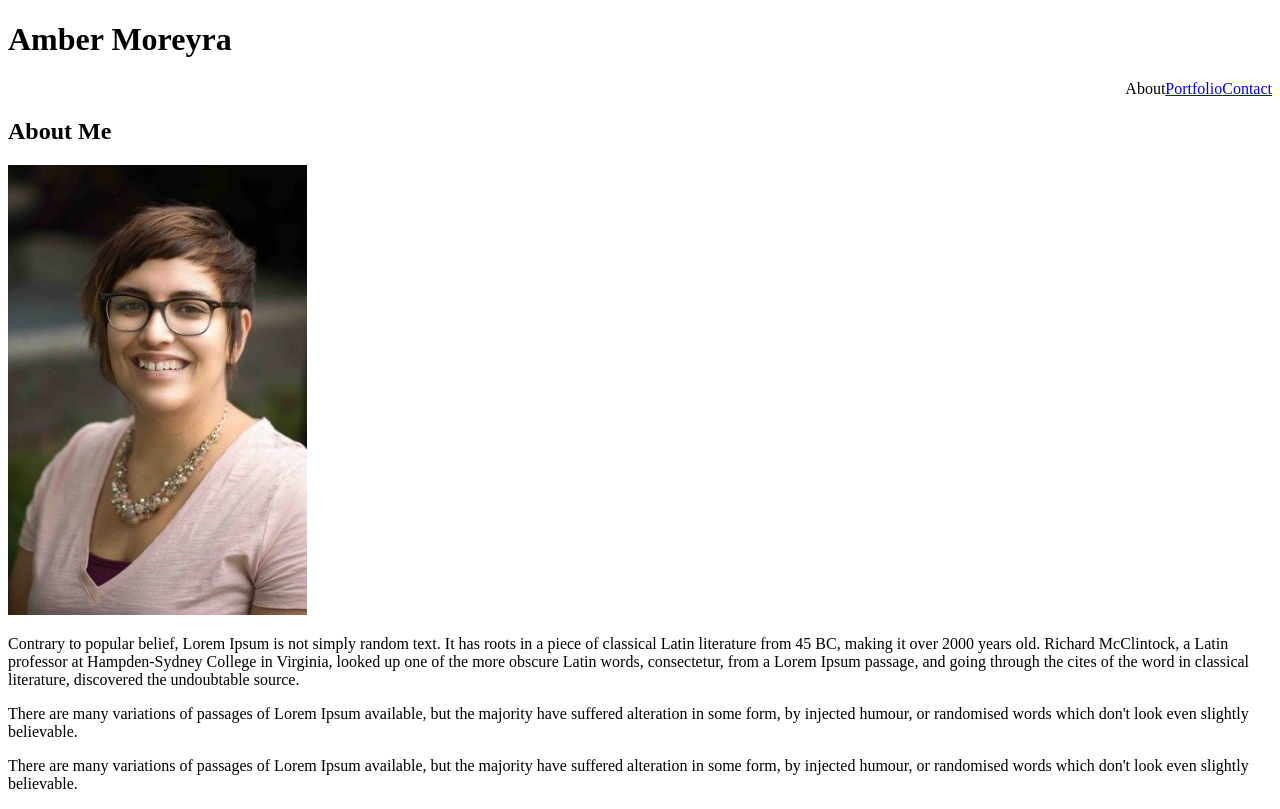
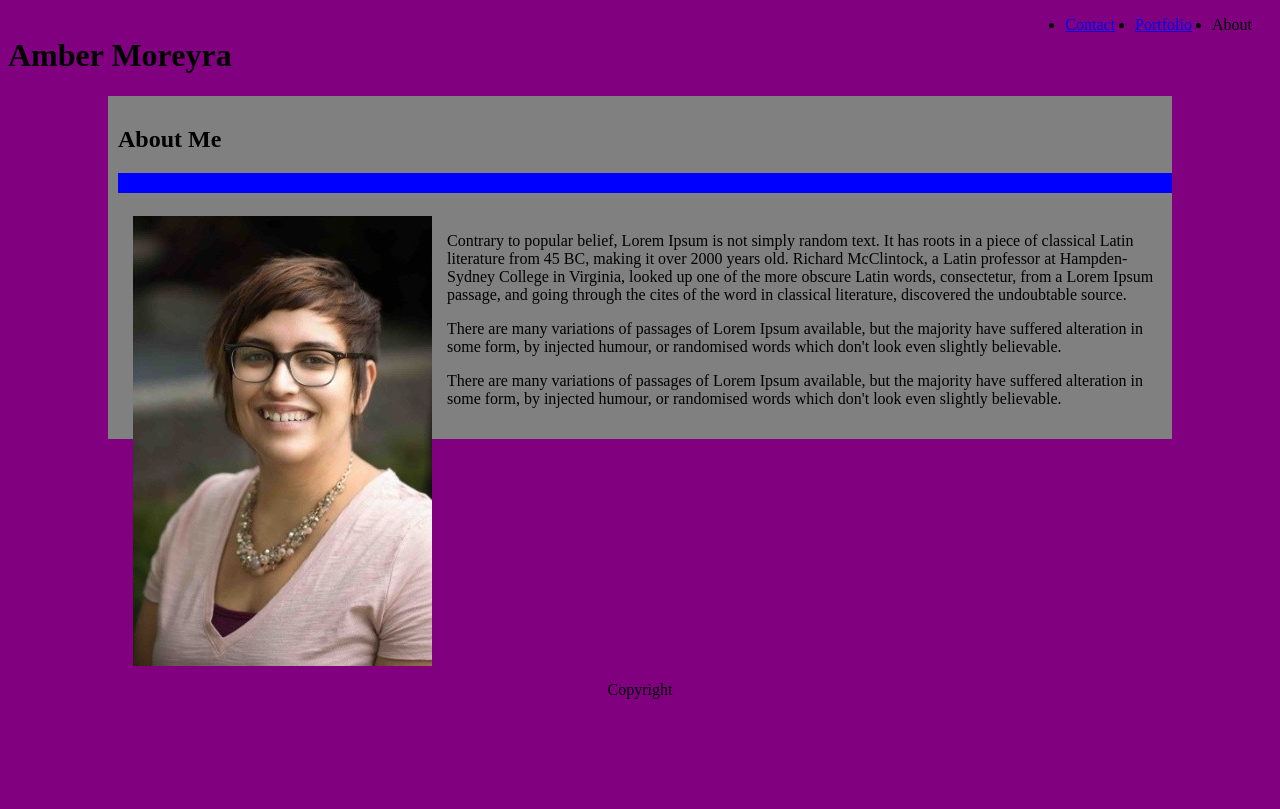
Before and after one commit to ambermoreyra/Basic-Portfolio, a plain HTML site: page index.html in a window 1280 px wide. Drawn offline with Linux system fonts and the light colour scheme.

Commit message:
after tutoring session

```diff
--- /dev/null
+++ b/assets/css/reset.css
@@ -0,0 +1,48 @@
+/* http://meyerweb.com/eric/tools/css/reset/
+   v2.0 | 20110126
+   License: none (public domain)
+*/
+
+html, body, div, span, applet, object, iframe,
+h1, h2, h3, h4, h5, h6, p, blockquote, pre,
+a, abbr, acronym, address, big, cite, code,
+del, dfn, em, img, ins, kbd, q, s, samp,
+small, strike, strong, sub, sup, tt, var,
+b, u, i, center,
+dl, dt, dd, ol, ul, li,
+fieldset, form, label, legend,
+table, caption, tbody, tfoot, thead, tr, th, td,
+article, aside, canvas, details, embed,
+figure, figcaption, footer, header, hgroup,
+menu, nav, output, ruby, section, summary,
+time, mark, audio, video {
+	margin: 0;
+	padding: 0;
+	border: 0;
+	font-size: 100%;
+	font: inherit;
+	vertical-align: baseline;
+}
+/* HTML5 display-role reset for older browsers */
+article, aside, details, figcaption, figure,
+footer, header, hgroup, menu, nav, section {
+	display: block;
+}
+body {
+	line-height: 1;
+}
+ol, ul {
+	list-style: none;
+}
+blockquote, q {
+	quotes: none;
+}
+blockquote:before, blockquote:after,
+q:before, q:after {
+	content: '';
+	content: none;
+}
+table {
+	border-collapse: collapse;
+	border-spacing: 0;
+}
--- a/assets/css/styles.css
+++ b/assets/css/styles.css
@@ -1,8 +1,54 @@
-ul {
-    list-style-type: none;
-    margin: 0;
-    padding: 0;
-    display: flex;
-    justify-content: flex-end;
-    flex-direction: row;
+body {
+    background: purple;
 }
+
+header {
+    background: white;
+}
+
+.clearfix::after {
+content:"";
+display: block;
+clear: both;
+}
+
+li {
+    padding-right: 20px;
+    float: right;
+}
+
+h1 {
+    float: left;
+}
+
+hr {
+    background: blue;
+    padding: 10px 0;
+border: 0;
+}
+
+.main{
+    clear: both;
+    margin-left: 100px;
+    margin-right: 100px;
+    margin-top: 10px;
+    background-color: grey;
+    padding-top: 10px;
+    padding-left: 10px;
+}
+
+.headshot {
+    float: left;
+    padding: 15px;
+}
+.paragraphs {
+    padding: 15px;
+}
+p {
+    font-size: 16px;
+}
+
+.footer {
+    clear: both;
+    text-align: center;
+}
--- a/index.html
+++ b/index.html
@@ -3,22 +3,39 @@
 
 <head>
     <title>Amber's Portfolio</title>
+    <!-- <link rel="stylesheet" href="assets/css/reset.css"> -->
     <link rel="stylesheet" href="assets/css/styles.css">
     <meta charset="utf8" />
 </head>
 
-<body>
-    <h1>Amber Moreyra</h1>
-    <ul>
-        <li><a href="default.asp"></a>About</li>
-        <li><a href="portfolio.asp">Portfolio</a></li>
-        <li><a href="contact.asp">Contact</a></li>
-    </ul>
-    <h2>About Me</h2>
-        <img src="assets/images/headshot.png" alt="Headshot">
-        <p>Contrary to popular belief, Lorem Ipsum is not simply random text. It has roots in a piece of classical Latin literature from 45 BC, making it over 2000 years old. Richard McClintock, a Latin professor at Hampden-Sydney College in Virginia, looked up one of the more obscure Latin words, consectetur, from a Lorem Ipsum passage, and going through the cites of the word in classical literature, discovered the undoubtable source.</p>
-        <p>There are many variations of passages of Lorem Ipsum available, but the majority have suffered alteration in some form, by injected humour, or randomised words which don't look even slightly believable.</p>
-        <p>There are many variations of passages of Lorem Ipsum available, but the majority have suffered alteration in some form, by injected humour, or randomised words which don't look even slightly believable.</p>
-</body>
+    <body class="wrapper"></body>
+        <header>
+        <h1>Amber Moreyra</h1>
+            <ul>
+                <li><a href="index.html"></a>About</li>
+                <li><a href="portfolio.html">Portfolio</a></li>
+                <li><a href="contact.html">Contact</a></li>
+            </ul>
+        </header>
+<section class="main">
+    </div>
+        <h2>About Me</h2>
+        <hr class="line1">
+        <img class="headshot" src="assets/images/headshot.png" alt="Headshot">
+        <div class="paragraphs">
+            <p>Contrary to popular belief, Lorem Ipsum is not simply random text. It has roots in a piece of classical Latin
+            literature from 45 BC, making it over 2000 years old. Richard McClintock, a Latin professor at
+            Hampden-Sydney College in Virginia, looked up one of the more obscure Latin words, consectetur, from a Lorem
+            Ipsum passage, and going through the cites of the word in classical literature, discovered the undoubtable
+            source.</p>
+        <p>There are many variations of passages of Lorem Ipsum available, but the majority have suffered alteration in
+            some form, by injected humour, or randomised words which don't look even slightly believable.</p>
+        <p>There are many variations of passages of Lorem Ipsum available, but the majority have suffered alteration in
+            some form, by injected humour, or randomised words which don't look even slightly believable.</p>
+        </div>
+    </section>
+        <footer class="footer"> Copyright</footer>
+        </body>
+
 
 </html>
```
